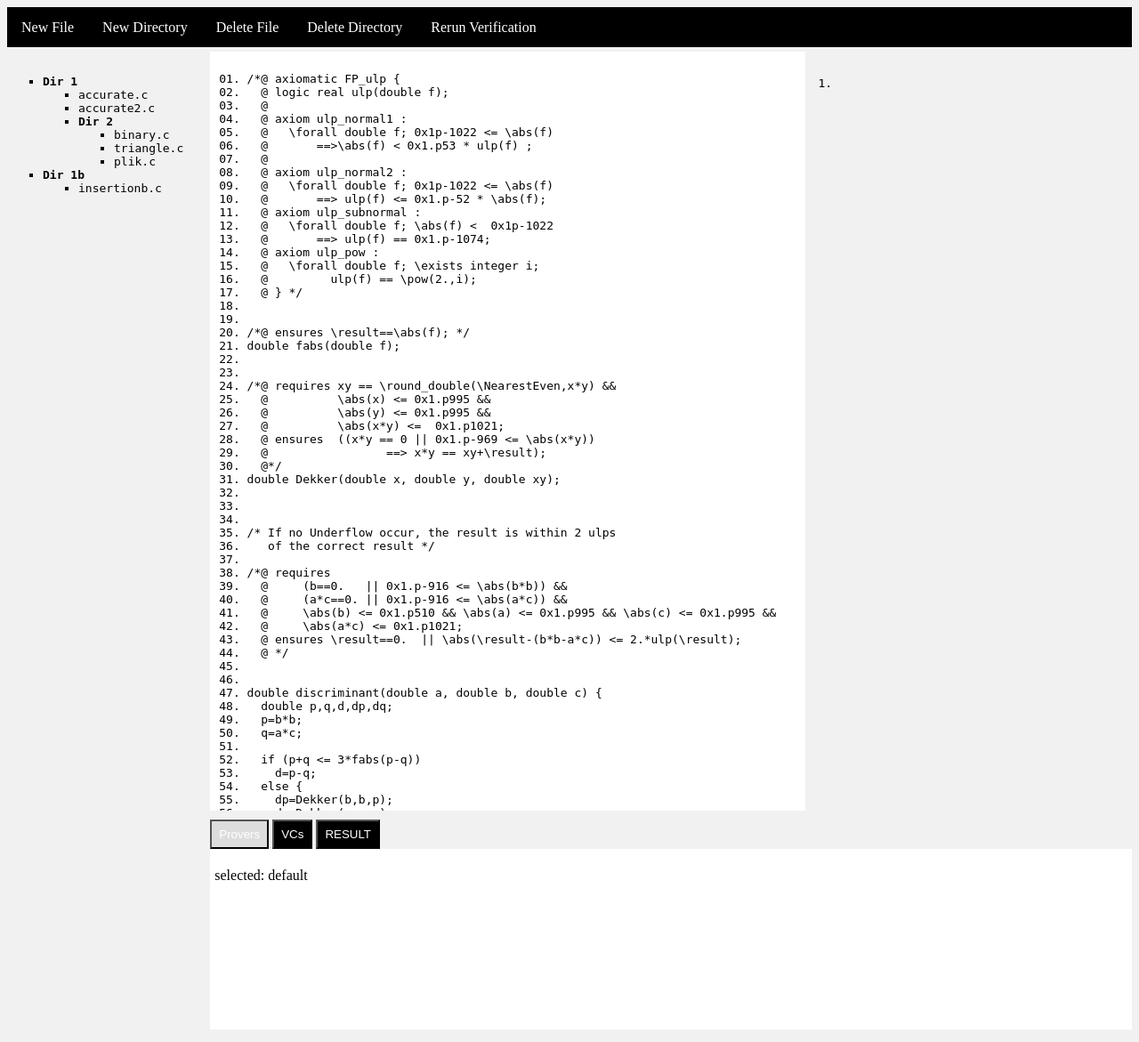
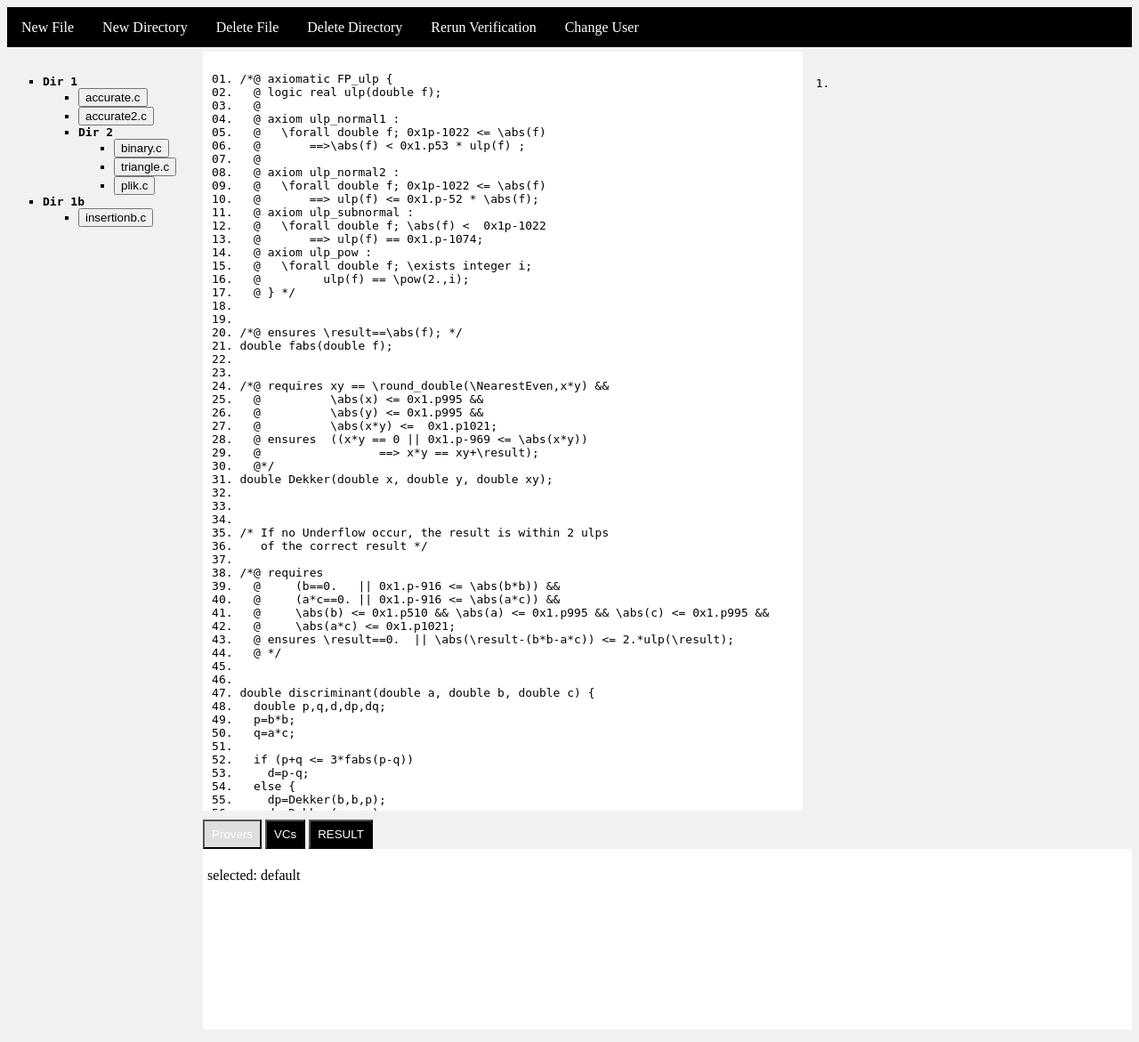
Before and after one commit to wrzontek/-sem.-4-WWW-django, a Django app: template framaw/templates/framaw/index.html in a window 1280 px wide. Shown: the whole page at 89% size. Run offline with Django 3.2, Linux system fonts and the light colour scheme; the template is opened without the code that fills it: values that come from a table or form of the project are taken from there, others are empty; data comes from the database, SQL or seed files in the repository; both versions use the stored data as it was after the commit.

Commit message:
gigigigigt

```diff
--- a/framaw/templates/framaw/file_menu.html
+++ b/framaw/templates/framaw/file_menu.html
@@ -15,7 +15,11 @@
             <ul class="file_list">
                 {% for file in files %}
                     {% if file.directory == dir %}
-                            <li><a href="{% url 'display_file' %}?name={{file.name}}">{{ file.name }}</a></li>                    {% endif %}
+                        <li><button type="button" onclick="changeFile('{{ file.name }}')">{{ file.name }}</button></li>
+                        {% comment %}
+                        <li><a href="{% url 'display_file' %}?name={{file.name}}">{{ file.name }}</a></li>
+                        {% endcomment %}
+                    {% endif %}
                 {% endfor %}
             </ul>
 
--- a/framaw/templates/framaw/index.html
+++ b/framaw/templates/framaw/index.html
@@ -48,6 +48,26 @@
         document.getElementById(selected).style.display = "block";
         event.currentTarget.className += " active";
     }
+
+    function changeFile(file) {
+        var xhttp = new XMLHttpRequest();
+        xhttp.onreadystatechange = function() {
+             if (this.readyState === 4 && this.status === 200) {
+                 var main_start = this.responseText.lastIndexOf("main_text_field")
+                 var main_end = this.responseText.lastIndexOf('class="focus"')
+                 document.getElementById("main_text_field").innerHTML =
+                     this.responseText.slice(main_start + 17, main_end - 10);
+
+                 var focus_start = main_end + 31;
+                 var focus_end = this.responseText.lastIndexOf('class="tab_data"')
+                 document.getElementById("focus_field").innerHTML =
+                     this.responseText.slice(focus_start, focus_end - 10);
+             }
+        };
+        var url = "/framaw/display_file/?name=" + file;
+        xhttp.open("GET", url, true);
+        xhttp.send();
+    }
 </script>
 <body>
 
@@ -60,6 +80,7 @@
     <a id="rerun_link" href="{% url 'display_file' %}?name={{ selected_file.name }}&prover=default&rte=off">
         Rerun Verification
     </a>
+    <a href="{% url 'login' %}">Change User</a>
 </div>
 
 <div class="side">
@@ -72,7 +93,10 @@
                     <ul class="file_list">
                         {% for file in files %}
                             {% if file.directory == dir %}
+                                {% comment %}
                                 <li><a href="{% url 'display_file' %}?name={{ file.name }}">{{ file.name }}</a></li>
+                                {% endcomment %}
+                                <li><button type="button" onclick="changeFile('{{ file.name }}')">{{ file.name }}</button></li>
                             {% endif %}
                         {% endfor %}
                     </ul>
@@ -88,13 +112,13 @@
 
 <div class="row">
     <div class="main">
-        <div class="text_field">
+        <div class="text_field" id="main_text_field">
             {% if selected_file != "" %}
                 <pre>{{ selected_file.content|linenumbers }}</pre>
             {% endif %}
         </div>
     </div>
-    <div class="focus">
+    <div class="focus" id="focus_field">
         <pre>{{ focus_content|linenumbers }}</pre>
     </div>
     <div class="tab_data">
```
Also changed, not shown: db.sqlite3.
